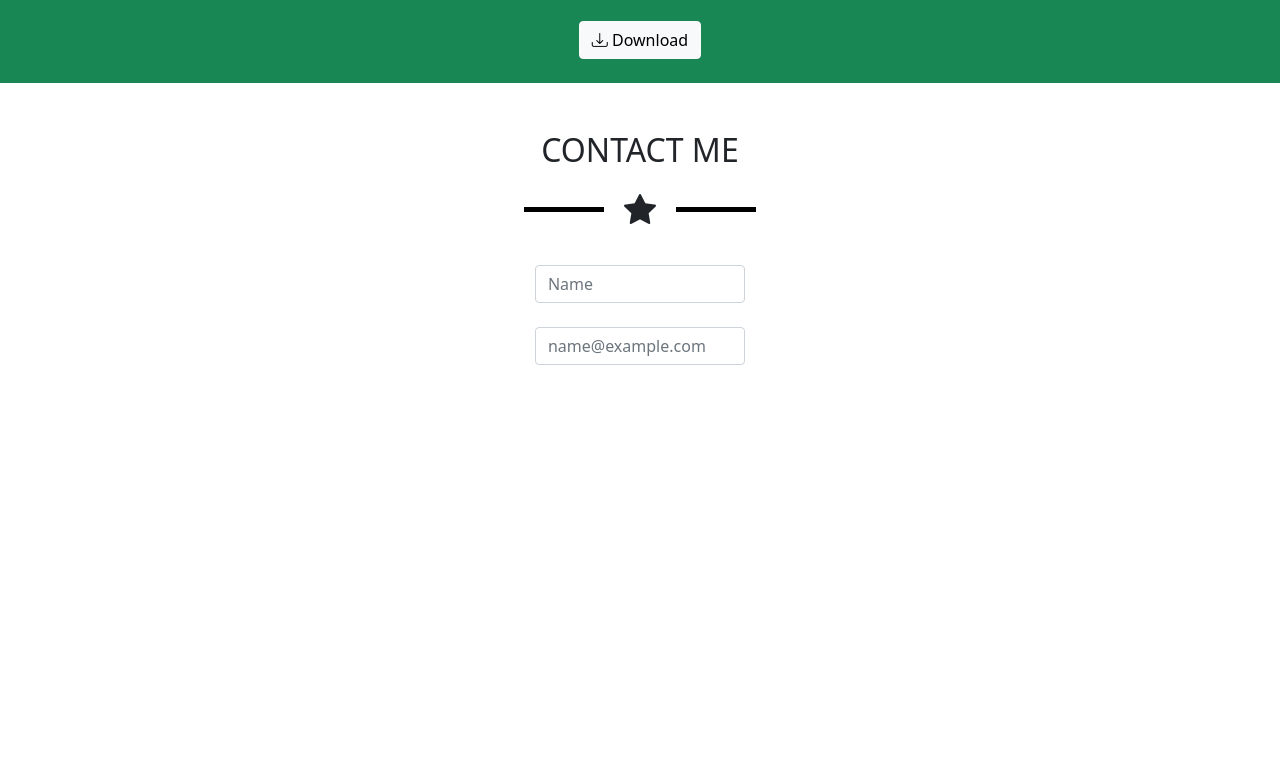
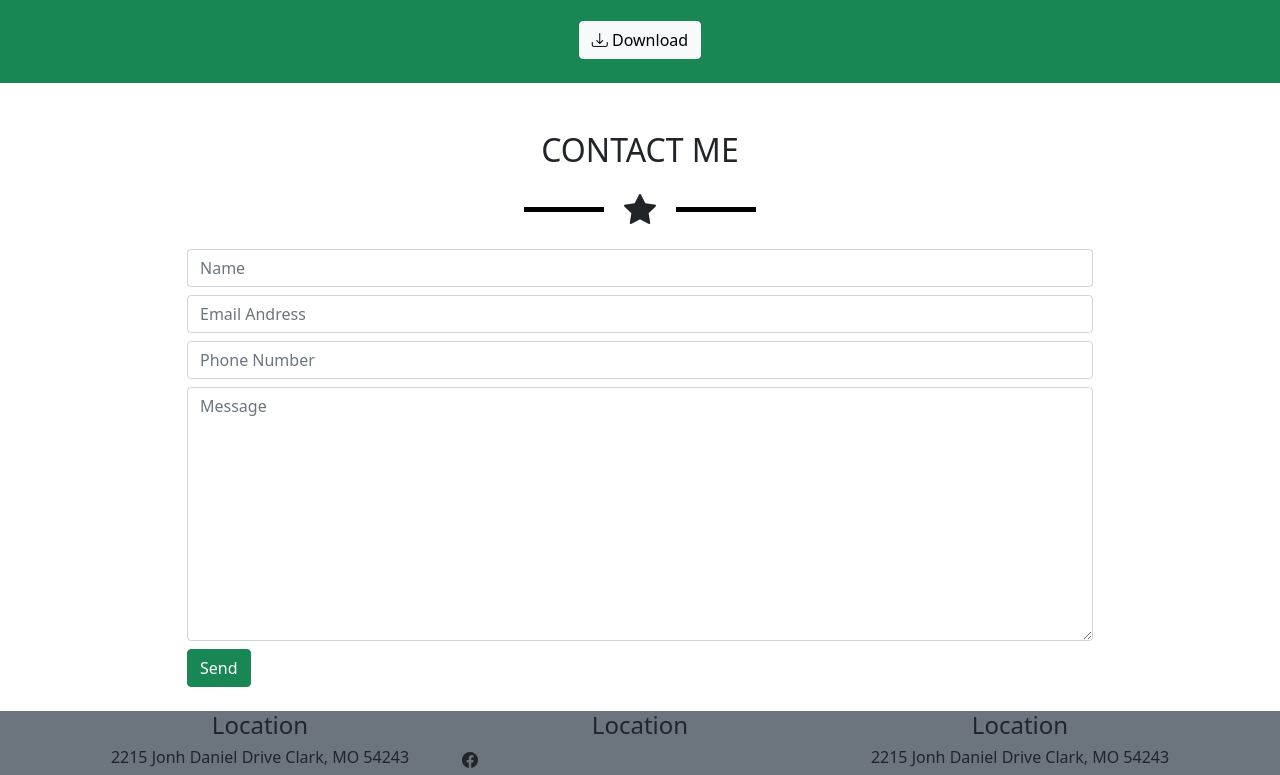
Before and after one commit to Maurizio-P/html-css-bootstrap-freelancer, a plain HTML site: page index.html in a window 1280 px wide. Shown: the part 1539-2314 px from the top of the page. Before the commit the page ends 1904 px from the top, so only its background shows below. Drawn offline with nearby package versions, Linux system fonts and the light colour scheme.

Commit message:
commit save

```diff
--- a/css/style.css
+++ b/css/style.css
@@ -29,3 +29,5 @@
 .my-rounded {
     border-radius: 1em;
 }
+
+.social-container
--- a/index.html
+++ b/index.html
@@ -87,20 +87,38 @@
                 <i class="bi bi-star-fill fs-2"></i>
             </div>
 
-            <div class="row justify-content-center">
-                <form class="col-10" action="">
-                    <div class="">
-                        <label for="exampleFor1mControlInput" class="form-label"></label>
-                        <input type="name" class="form-control" id="exampleFormControlInput1" placeholder="Name">
-                    </div>
-                    <div class="">
-                        <label for="exampleFormControlInput1" class="form-label"></label>
-                        <input type="email" class="form-control" id="exampleFormControlInput1" placeholder="name@example.com">
-                      </div>
+            <div class="row justify-content-center col-10">
+                <form class="" action="">
+                    <input type="name" class="form-control my-2" id="exampleFormControlInput1" placeholder="Name">
+                    <input type="email" class="form-control my-2" id="exampleFormControlInput1" placeholder="Email Andress">
+                    <input type="number" class="form-control my-2" placeholder="Phone Number">
+                    <textarea class="form-control my-2" placeholder="Message" name="" id="" cols="30" rows="10"></textarea>
+                    <button type="button" class="btn btn-success mb-4">Send</button>
                 </form>
             </div>
         </section>
     </main>
-    <footer></footer>
+    <footer>
+        <div class="bg-secondary">
+            <div class="container">
+                <div class="row justify-content-center">
+                    <div class="col-4 text-center">
+                        <h4>Location</h4>
+                        <h6>2215 Jonh Daniel Drive Clark, MO 54243</h6>
+                    </div>
+                    <div class="col-4 text-center">
+                        <h4>Location</h4>
+                        <div class="d-flex social-container">
+                            <i class="bi bi-facebook"></i>
+                        </div>
+                    </div>
+                    <div class="col-4 text-center">
+                        <h4>Location</h4>
+                        <h6>2215 Jonh Daniel Drive Clark, MO 54243</h6>
+                    </div>
+                </div>
+            </div>
+        </div>
+    </footer>
 </body>
 </html>
```
